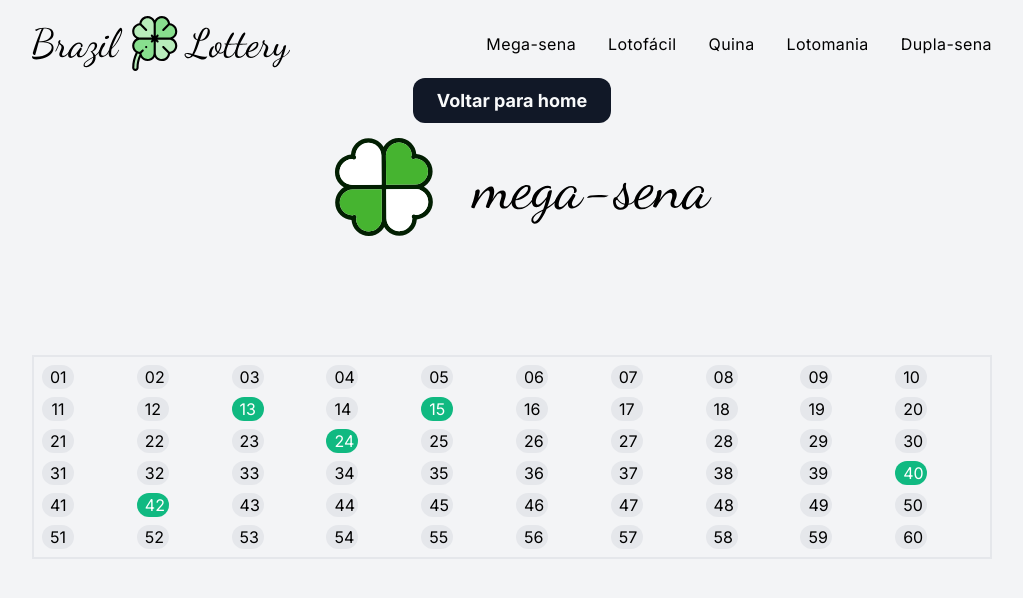
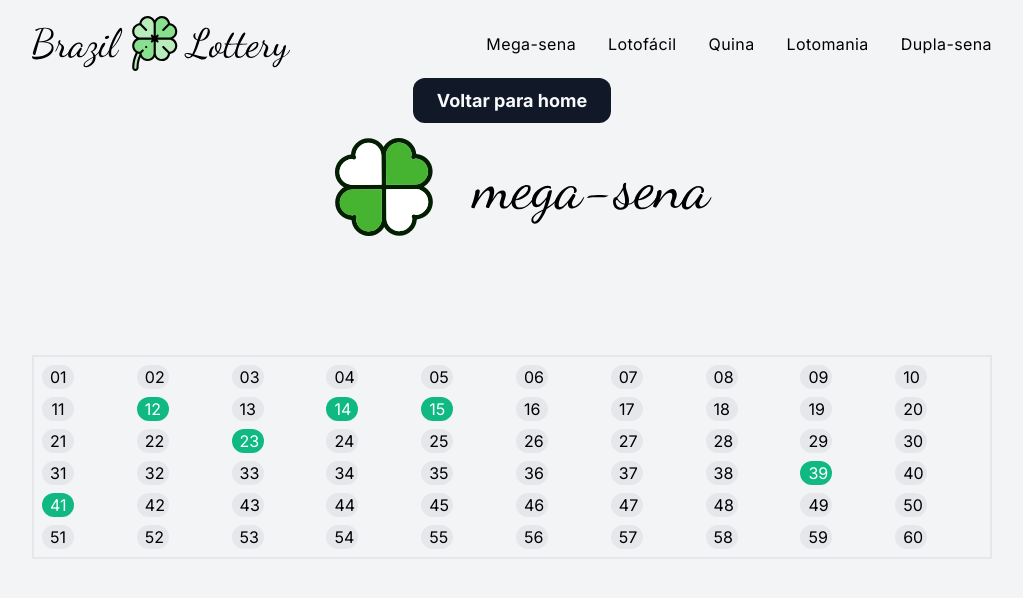
Before and after one commit to markmesquita/brazillottery, a Next.js app: page /mega-sena in a window 1280 px wide. Shown: the top 598 px of the page, without its empty margins (128-1151 px from the left). Built offline with nearby package versions, Linux system fonts and the light colour scheme.

Commit message:
Adjusting getRandomArbitrary function

```diff
--- a/src/pages/mega-sena.tsx
+++ b/src/pages/mega-sena.tsx
@@ -10,7 +10,7 @@
   const getRandomArbitrary = (min, max) => {
     min = Math.ceil(min)
     max = Math.floor(max)
-    return Math.ceil(Math.random() * (max - min + 1)) + min
+    return Math.ceil(Math.random() * (max - min)) + min
   }
 
   useEffect(() => {
```
